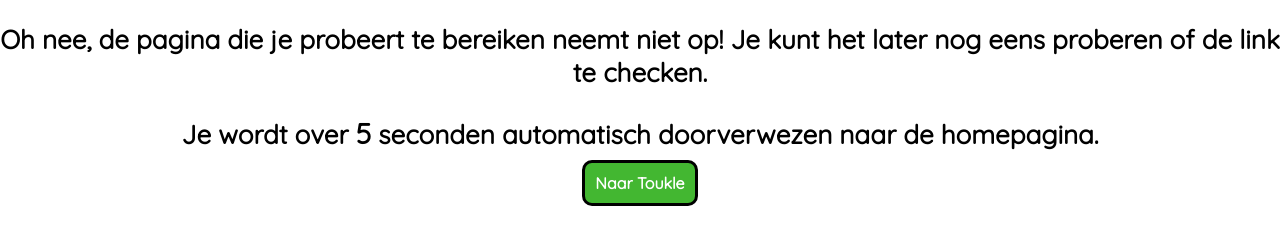
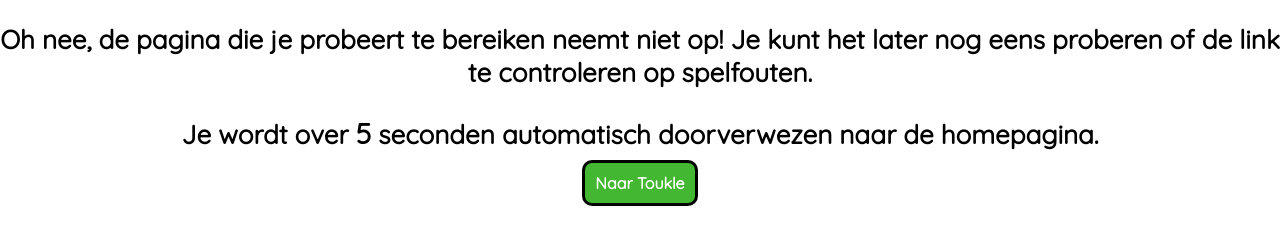
Before and after one commit to Toukle/Toukle.github.io, a plain HTML site: page 404.html in a window 1280 px wide. Shown: the part 92-336 px from the top of the page. Drawn offline with Linux system fonts and the light colour scheme.

Commit message:
Update 404.html
Signed-off-by: TamerHulpje <133480506+TamerHulpje@users.noreply.github.com>

```diff
--- a/404.html
+++ b/404.html
@@ -34,7 +34,7 @@
     <img style="position: absolute; top: 5px; left: 10px; border-radius: 25px; margin-top: 20px; margin-bottom: 0px; width: 150px;" class="img" src="https://toukle.github.io/assets/Toukle Tekst Transparant.png" alt="Toukle">
 
     <h1>Klein probleem...</h1>
-    <h3>Oh nee, de pagina die je probeert te bereiken neemt niet op! Je kunt het later nog eens proberen of de link te checken.</h3>
+    <h3>Oh nee, de pagina die je probeert te bereiken neemt niet op! Je kunt het later nog eens proberen of de link te controleren op spelfouten.</h3>
     <h3>Je wordt over <span id="countdown">10</span> seconden automatisch doorverwezen naar de homepagina.</h3>
 
     <button onclick="window.location.href='/'">Naar Toukle</button>
```
